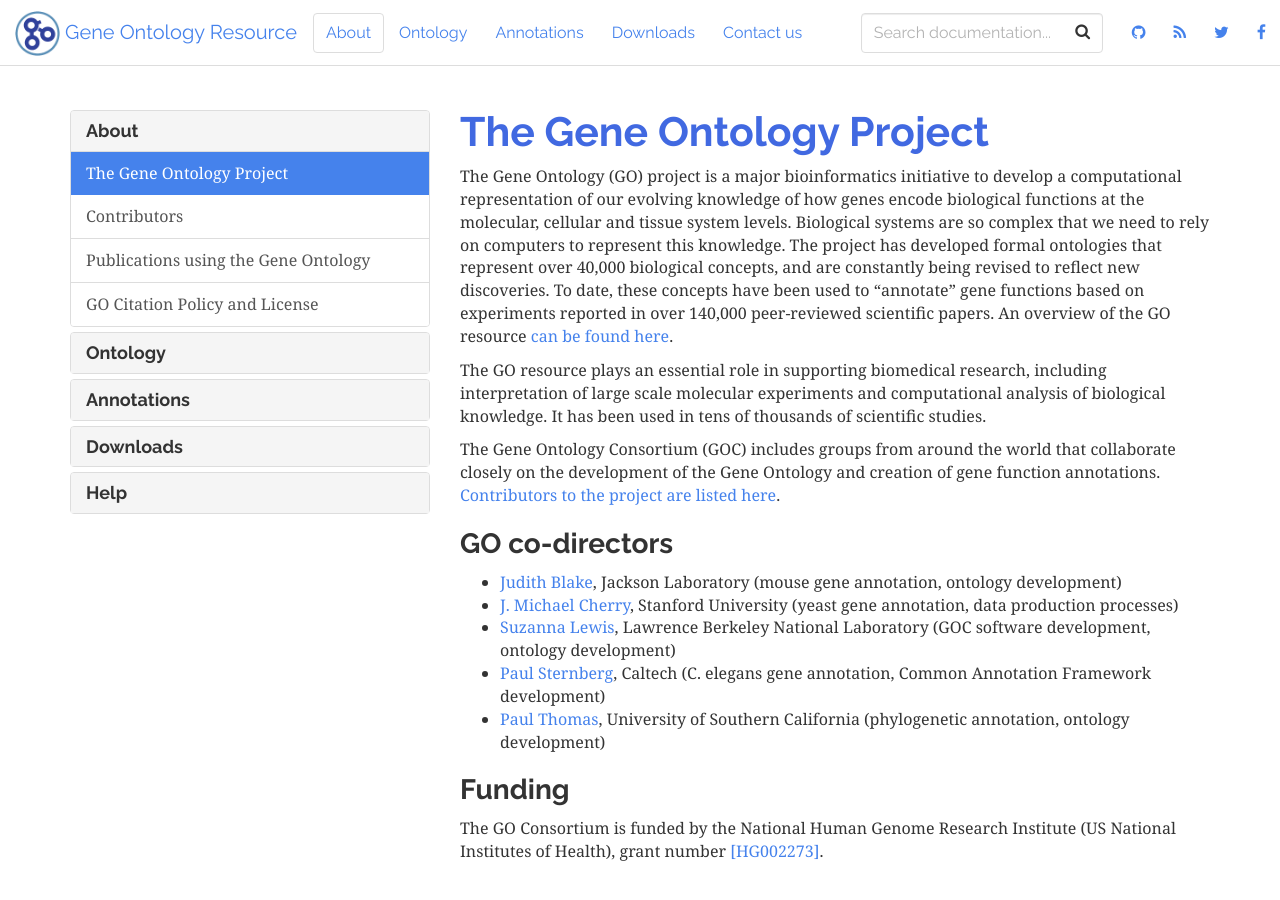
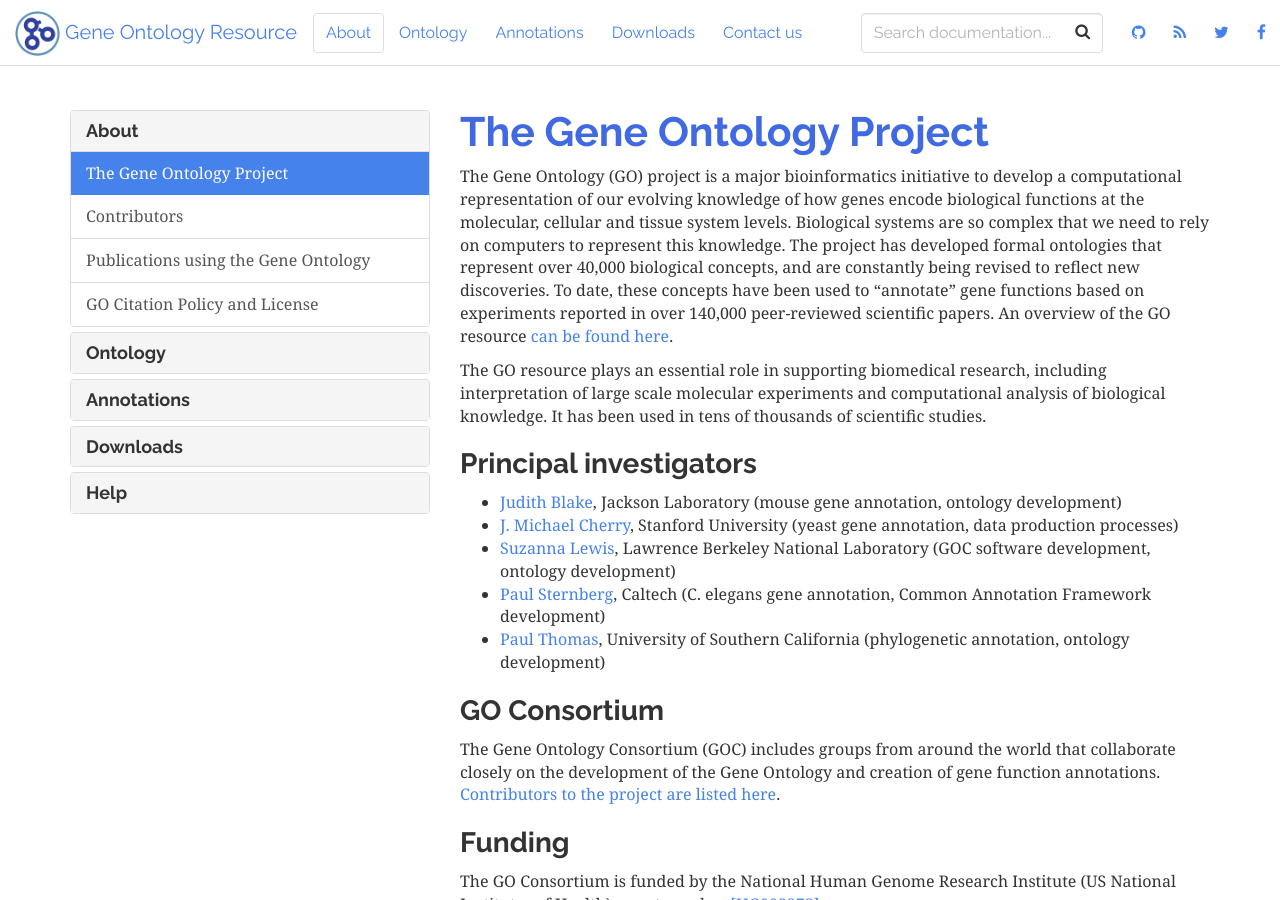
Before and after one commit to geneontology/geneontology.github.io, a Jekyll site: the page built from _docs/about.md, in a window 1280 px wide and 900 px high. Built offline with Jekyll 4.4.1, drawn with Linux system fonts in a browser that asks for light colours; nearby versions of some CDN libraries; some of the changed lines change nothing that is shown.

Commit message:
Update about.md

```diff
--- a/_docs/about.md
+++ b/_docs/about.md
@@ -16,10 +16,8 @@
 molecular experiments and computational analysis of biological knowledge. It has been used in tens of thousands of
 scientific studies.
 
-The Gene Ontology Consortium (GOC) includes groups from around the world that collaborate closely on the development
-of the Gene Ontology and creation of gene function annotations. [Contributors to the project are listed here](/docs/contributors/).
 
-### GO co-directors
+### Principal investigators
 
 + <a href="https://www.jax.org/research-and-faculty/faculty/judith-blake">Judith Blake</a>, Jackson Laboratory (mouse gene annotation, ontology development)
 + <a href="https://med.stanford.edu/profiles/j-michael-cherry">J. Michael Cherry</a>, Stanford University (yeast gene annotation, data production processes)
@@ -27,5 +25,10 @@
 + <a href="http://wormlab.caltech.edu/">Paul Sternberg</a>, Caltech (C. elegans gene annotation, Common Annotation Framework development)
 + <a href="https://sites.google.com/usc.edu/thomaslab">Paul Thomas</a>, University of Southern California (phylogenetic annotation, ontology development)
 
+### GO Consortium
+The Gene Ontology Consortium (GOC) includes groups from around the world that collaborate closely on the development
+of the Gene Ontology and creation of gene function annotations. [Contributors to the project are listed here](/docs/contributors/).
+
+
 ### Funding
 The GO Consortium is funded by the National Human Genome Research Institute (US National Institutes of Health), grant number <a href="https://projectreporter.nih.gov/project_info_details.cfm?aid=9209989">[HG002273]</a>.
```
